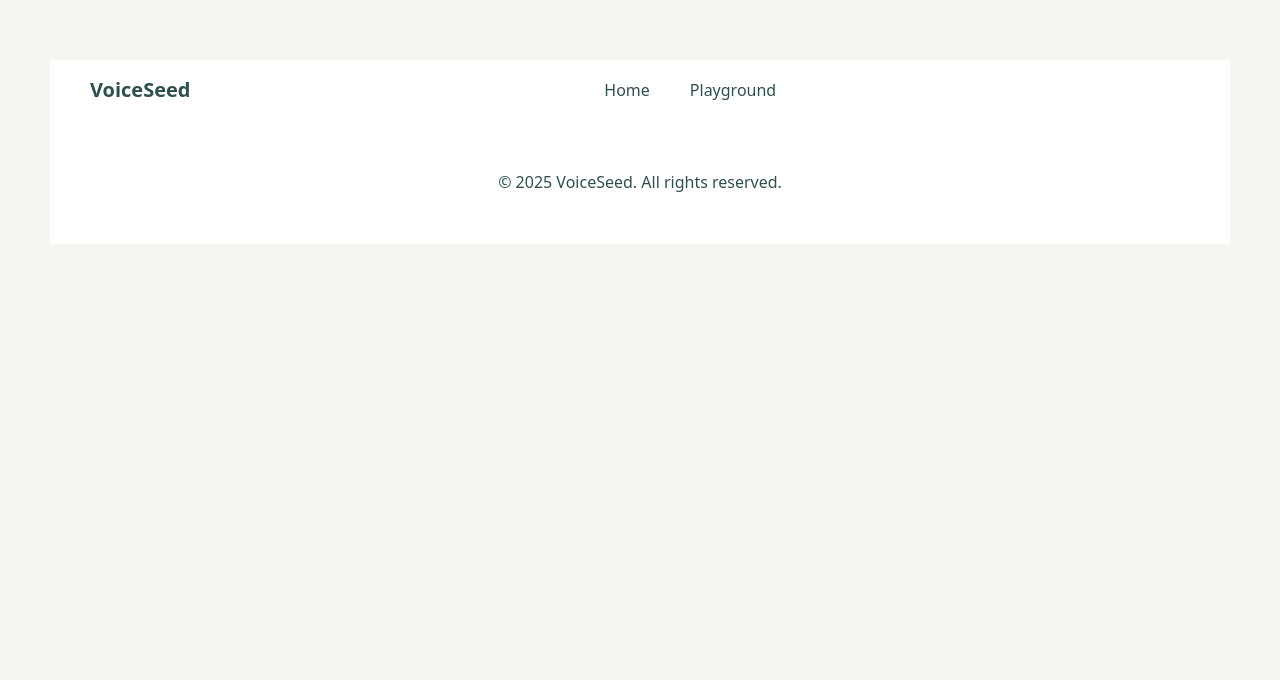
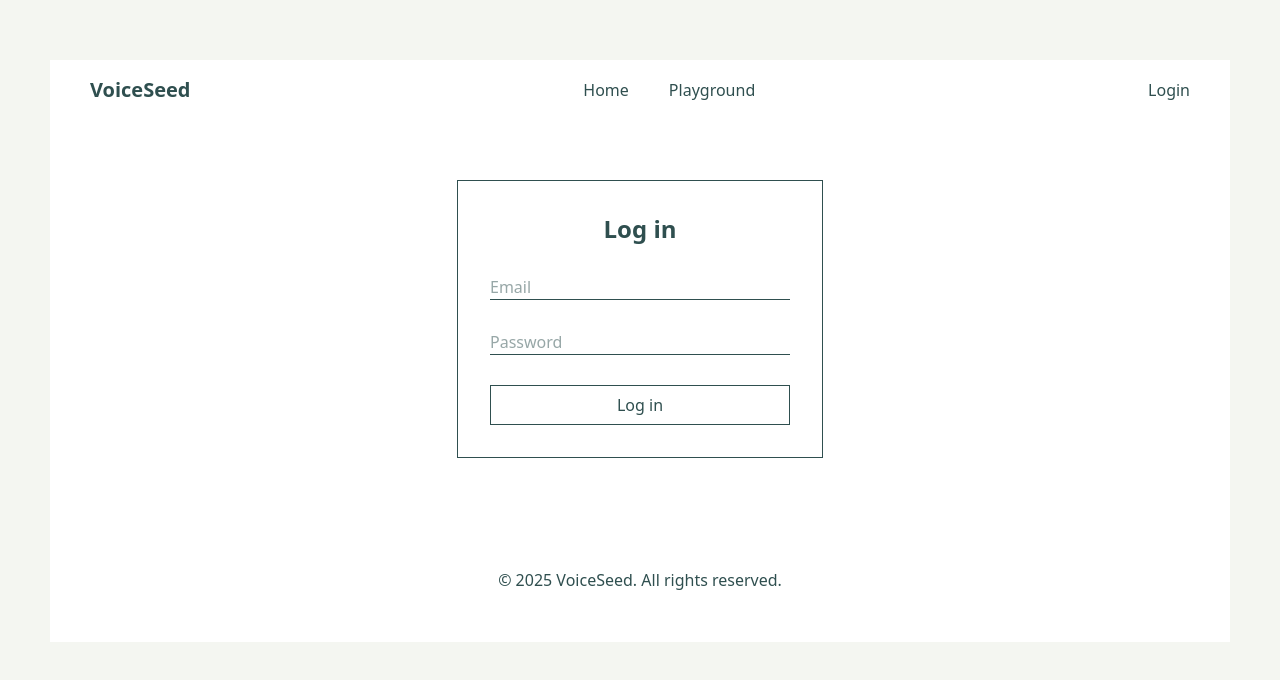
Before and after one commit to thursdaycurry/project-voiceseed-react, a React (Vite) app: page /sign-in in a window 1280 px wide. Shown: the top 680 px of the page. Built offline with nearby package versions, Linux system fonts and the light colour scheme.

Commit message:
feat: Login component
add Login link on header and create the Login component with email and password input

```diff
--- a/src/App.tsx
+++ b/src/App.tsx
@@ -4,6 +4,7 @@ import Header from "./components/Header";
 import Home from "./components/Home";
 import Playground from "./components/Playground";
 import Footer from "./components/Footer";
+import SignIn from "./components/SignIn";
 
 function App() {
   return (
@@ -14,6 +15,7 @@ function App() {
           <Routes>
             <Route path="/" element={<Home />} />
             <Route path="/playground" element={<Playground />} />
+            <Route path="/sign-in" element={<SignIn />} />
           </Routes>
           <Footer />
         </BrowserRouter>
--- a/src/components/Header.tsx
+++ b/src/components/Header.tsx
@@ -14,7 +14,9 @@ export default function Header() {
         <Link to="/pricing">Pricing</Link> */}
       </nav>
       {/* User part */}
-      <div className="flex space-x-10 ">{/* <div>Login</div> */}</div>
+      <div className="flex space-x-10 ">
+        <Link to="/sign-in">Login</Link>
+      </div>
     </header>
   );
 }
--- /dev/null
+++ b/src/components/SignIn.tsx
@@ -0,0 +1,49 @@
+import { useState } from "react";
+
+export default function SignIn() {
+  const [email, setEmail] = useState("");
+  const [password, setPassword] = useState("");
+
+  const handleSubmit = (e) => {
+    e.preventDefault();
+    console.log({ email, password });
+  };
+
+  return (
+    <div className="container flex justify-center py-[60px]">
+      <form onSubmit={handleSubmit} className="border p-8">
+        <div className=" w-[300px]">
+          <div className="text-2xl font-semibold text-center">Log in</div>
+
+          <div>
+            <div className="border-b my-[30px]">
+              <input
+                type="text"
+                placeholder="Email"
+                onChange={(e) => setEmail(e.target.value)}
+                className="w-full"
+                required
+              />
+            </div>
+            <div className="border-b my-[30px]">
+              <input
+                type="password"
+                placeholder="Password"
+                onChange={(e) => setPassword(e.target.value)}
+                className="w-full"
+                required
+              />
+            </div>
+          </div>
+
+          <button
+            type="submit"
+            className="w-full border cursor-pointer h-[40px] hover:bg-black hover:text-white"
+          >
+            Log in
+          </button>
+        </div>
+      </form>
+    </div>
+  );
+}
```
